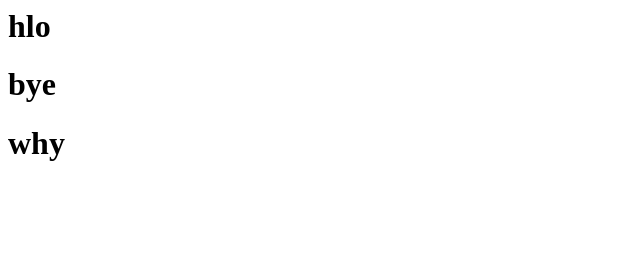
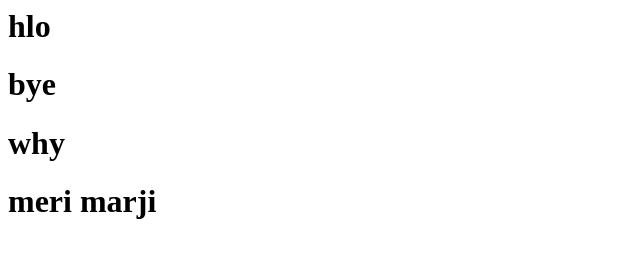
Before and after one commit to MoeezIsmail/practice-git-5, a plain HTML site: page index.html in a window 1280 px wide. Shown: the whole page, without its empty margins (0-640 px from the left). Drawn offline with Linux system fonts and the light colour scheme.

Commit message:
add meri marji in h2 tag

```diff
--- a/index.html
+++ b/index.html
@@ -6,5 +6,6 @@
         <h1>hlo</h1>
         <h1>bye</h1>
         <h1>why</h1>
+        <h1>meri marji</h1>
     </body>
 <html>
```
